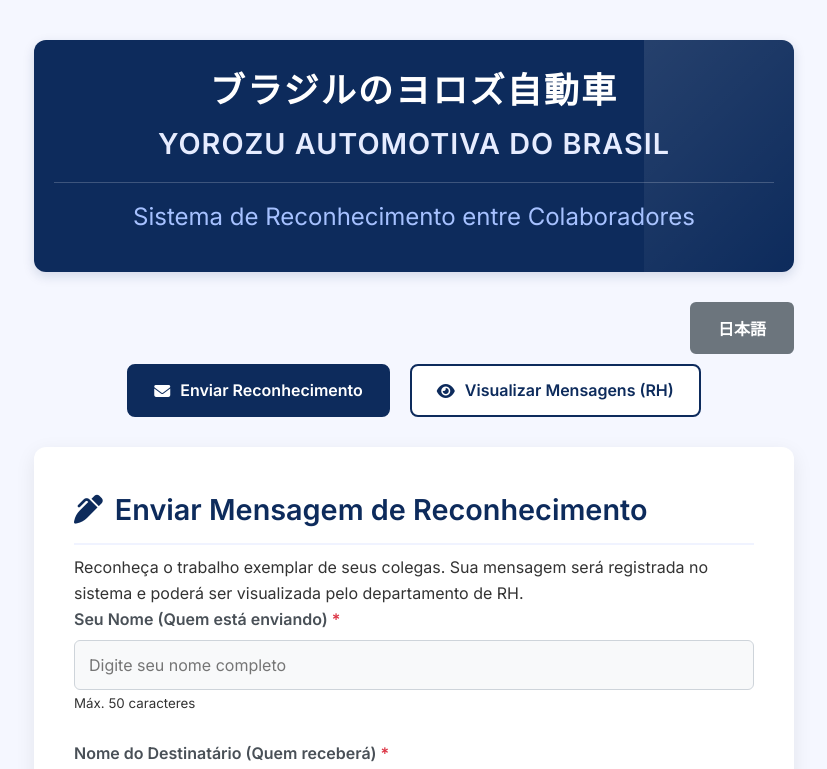
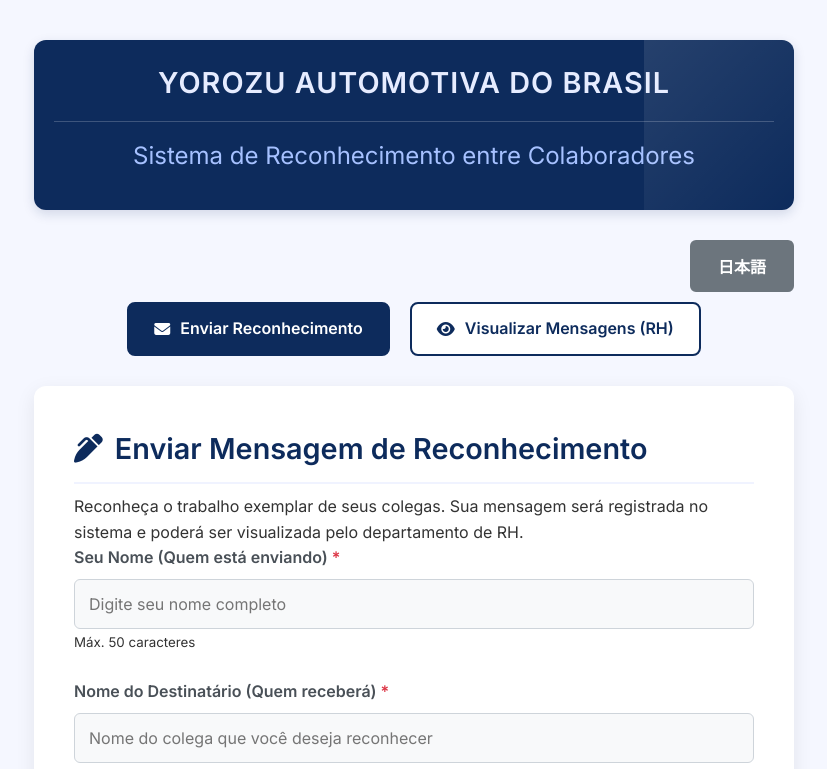
Before and after one commit to lononeiro/omedeto, a plain HTML site: page front-end/mensagem.html in a window 1280 px wide. Shown: the top 769 px of the page, without its empty margins (226-1053 px from the left). Drawn offline with Linux system fonts and the light colour scheme.

Commit message:
isso AI3

```diff
--- a/front-end/mensagem.html
+++ b/front-end/mensagem.html
@@ -18,7 +18,7 @@
 
         <header class="yorozu-header">
             <div class="company-logo">
-                <div class="japanese-name">ブラジルのヨロズ自動車</div>
+                <!-- <div class="japanese-name">ブラジルのヨロズ自動車</div> -->
                 <div class="english-name">YOROZU AUTOMOTIVA DO BRASIL</div>
                 <div class="app-title" id="appTitle"></div>
             </div>
```
